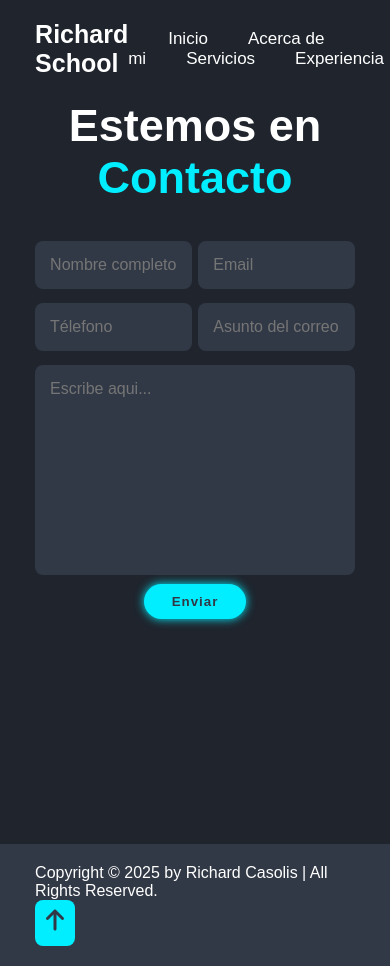
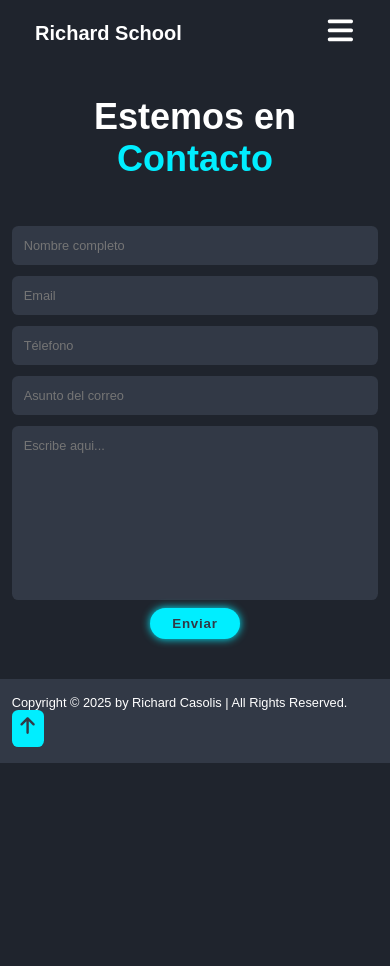
Before and after one commit to AdrianMiranda137/richard_school, a React (Vite) app: page /contact in a window 390 px wide. After the commit the page ends 844 px from the top, so only its background shows below. Built offline with nearby package versions, Linux system fonts and the light colour scheme.

Commit message:
Responsive

```diff
--- a/src/App.css
+++ b/src/App.css
@@ -35,3 +35,25 @@ section {
     text-align: center;
     font-size: 4.5rem;
 }
+
+@media (max-width: 1200px) {
+    html {
+        font-size: 55%;
+    }
+}
+
+@media (max-width: 991px) {
+    .heading {
+        padding: 2rem 3%;
+    }
+
+    section {
+        padding: 10rem 3% 2rem;
+    }
+}
+
+@media (max-width: 450px) {
+    html {
+        font-size: 50%;
+    }
+}
--- a/src/components/common/Input/Input.css
+++ b/src/components/common/Input/Input.css
@@ -7,3 +7,9 @@ input {
     border-radius: .8rem;
     margin: .7rem 0;
 }
+
+@media (max-width: 450px) {
+    input {
+        width: 100%;
+    }
+}
--- a/src/components/common/Navbar/Navbar.css
+++ b/src/components/common/Navbar/Navbar.css
@@ -29,3 +29,38 @@
 .active {
     color: var(--main-color);
 }
+
+#menu-icon {
+    font-size: 3.6rem;
+    color: var(--text-color);
+    display: none;
+}
+
+@media (max-width: 991px) {
+    .navbar-options {
+        padding: 2rem 3%;
+    }
+}
+
+@media (max-width: 768px) {
+    #menu-icon {
+        display: block;
+    }
+
+    .navbar-options {
+        position: absolute;
+        top: 100%;
+        left: 0;
+        width: 100%;
+        padding: 1rem 3%;
+        background: var(--bg-color);
+        border-top: .1rem solid rgba(0,0,0,0.2);
+        box-shadow: 0 .5rem 1rem rgba(0,0,0,.2);
+    }
+
+    .navbar-link {
+        display: block;
+        font-size: 2rem;
+        margin: 3rem 0;
+    }
+}
--- a/src/components/common/Navbar/Navbar.jsx
+++ b/src/components/common/Navbar/Navbar.jsx
@@ -1,6 +1,8 @@
-import React from "react";
+import React, { useState } from "react";
 import './Navbar.css'
 import { NavLink } from "react-router-dom";
+import { FaBars } from "react-icons/fa6";
+import { FaTimes } from "react-icons/fa";
 
 const navBarOptions = [
     {
@@ -31,22 +33,37 @@ const navBarOptions = [
 ]
 
 const Navbar = () => {
+    const [showMenu, setShowMenu] = useState(false);
+
+    const handleShowMenu = () => {
+        setShowMenu(!showMenu)
+    }
+
     return(
         <div className="navbar-container">
             <NavLink className="navbar-logo" to='/'>
                 Richard School
             </NavLink>
-            <nav className="navbar-options">
+
+            <i
+                id="menu-icon"
+                onClick={handleShowMenu}
+            >
+                {showMenu ? <FaTimes /> : <FaBars/>}
+            </i>
+
+            {showMenu && <nav className="navbar-options">
                 {navBarOptions.map(({text, to, icon}) => (
                     <NavLink
                         className="navbar-link"
                         activeclassname="active"
+                        onClick={handleShowMenu}
                         to={to}
                         key={to}>
                         {text}
                     </NavLink>
                 ))}
-            </nav>
+            </nav>}
         </div>
     );
 }
--- a/src/components/pages/About/About.css
+++ b/src/components/pages/About/About.css
@@ -24,3 +24,20 @@
     font-size: 1.6rem;
     margin: 2rem 0 3rem;
 }
+
+@media (max-width: 768px) {
+    .about-container {
+        flex-direction: column-reverse;
+    }
+
+    .about-img img {
+        width: 70vw;
+        margin-top: 4rem;
+    }
+}
+
+@media (max-width: 365px) {
+    .about-img img {
+        width: 90vw;
+    }
+}
--- a/src/components/pages/Contact/Contact.css
+++ b/src/components/pages/Contact/Contact.css
@@ -14,3 +14,9 @@
     justify-content: space-between;
     flex-wrap: wrap;
 }
+
+@media (max-width: 991px) {
+    .contact-container {
+        min-height: auto;
+    }
+}
--- a/src/components/pages/Experience/Experience.css
+++ b/src/components/pages/Experience/Experience.css
@@ -12,3 +12,25 @@
     align-items: center;
     gap: 2.5rem;
 }
+
+@media (max-width: 991px) {
+    .experience-options {
+        padding-bottom: 7rem;
+    }
+}
+
+@media (max-width: 768px) {
+    .experience-container h2 {
+        margin-bottom: 3rem;
+    }
+
+    .experience-options {
+        grid-template-columns: repeat(2, 1fr);
+    }
+}
+
+@media (max-width: 617px) {
+    .experience-options {
+        grid-template-columns: 1fr;
+    }
+}
--- a/src/components/pages/Footer/Footer.css
+++ b/src/components/pages/Footer/Footer.css
@@ -29,3 +29,20 @@
     font-size: 2.4rem;
     color: var(--second-bg-color);
 }
+
+@media (max-width: 991px) {
+    .footer-container {
+        padding: 2rem 3%;
+    }
+}
+
+@media (max-width: 365px) {
+    .footer-container {
+        flex-direction: column-reverse;
+    }
+
+    .footer-text p {
+        text-align: center;
+        margin-top: 2rem;
+    }
+}
--- a/src/components/pages/Home/Home.css
+++ b/src/components/pages/Home/Home.css
@@ -50,10 +50,36 @@ span {
 }
 
 .home-img img {
-    width: 500px;
-    height: 500px;
+    height: 50rem;
+    width: 50rem;
     object-fit: cover;
     border-radius: 50%;
     object-position: 100% -29px;
     margin: 2rem;
 }
+
+@media (max-width: 768px) {
+    .home-container {
+        flex-direction: column;
+    }
+
+    .home-content h3 {
+        font-size: 2.6rem;
+    }
+
+    .home-content h1 {
+        font-size: 5rem;
+    }
+
+    .home-img img  {
+        width: 70vw;
+        height: 70vw;
+        margin-top: 4rem;
+    }
+}
+
+@media (max-width: 365px) {
+    .home-img img  {
+        width: 90vw;
+    }
+}
--- a/src/components/pages/Services/Services.css
+++ b/src/components/pages/Services/Services.css
@@ -9,5 +9,16 @@
     flex-wrap: wrap;
     gap: 2rem;
     margin-top: 2rem;
-    height: 60rem;
 }
+
+@media (max-width: 991px) {
+    .services-container {
+        padding-bottom: 7rem;
+    }
+}
+
+@media (max-width: 768px) {
+    .services-container h2 {
+        margin-bottom: 3rem;
+    }
+}
```
